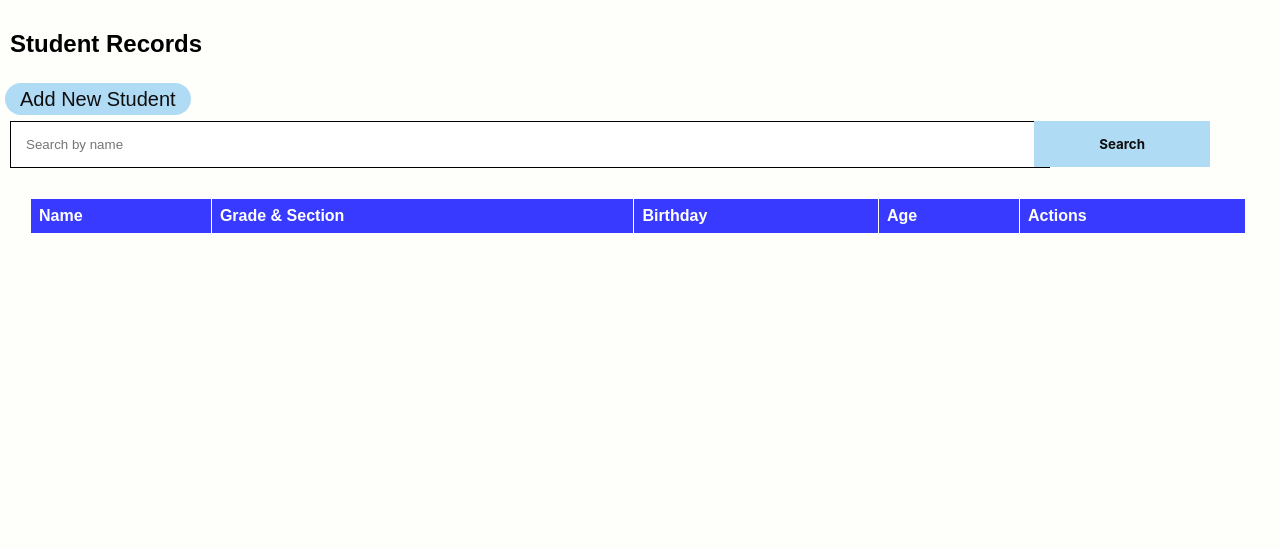
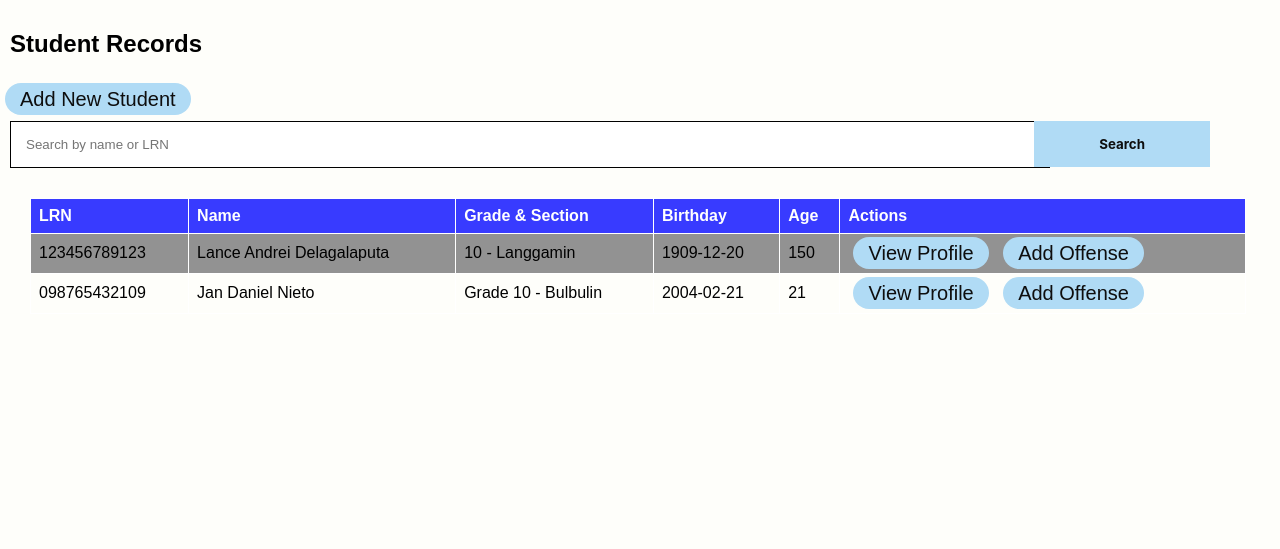
Before and after one commit to JanDanielNieto/guidancesystem, a Flask app: page /view_records in a window 1280 px wide. Shown: the part 80-629 px from the top of the page. Run offline with Flask 3, Linux system fonts and the light colour scheme; lists and menus that the app fills with data are empty.

Commit message:
added LRN field

```diff
--- a/guidance-counselor-student-management/app/models.py
+++ b/guidance-counselor-student-management/app/models.py
@@ -4,6 +4,7 @@ from werkzeug.security import generate_password_hash, check_password_hash
 
 class StudentRecord(db.Model):
     id = db.Column(db.Integer, primary_key=True)
+    lrn = db.Column(db.String(12), nullable=False, unique=True)
     name = db.Column(db.String(100), nullable=False)
     grade_section = db.Column(db.String(50), nullable=False)
     birthdate = db.Column(db.Date, nullable=False)
--- a/guidance-counselor-student-management/app/routes.py
+++ b/guidance-counselor-student-management/app/routes.py
@@ -1,5 +1,5 @@
 from flask import Blueprint, render_template, request, redirect, url_for, flash
-from app.models import db, StudentRecord, OffenseRecord, User
+from .models import db, StudentRecord, OffenseRecord, User
 from datetime import datetime
 
 main = Blueprint('main', __name__)
@@ -18,7 +18,8 @@ def manage_records():
     if search:
         records = OffenseRecord.query.join(StudentRecord).filter(
             (StudentRecord.name.ilike(f'%{search}%')) |
-            (OffenseRecord.offense_type.ilike(f'%{search}%'))
+            (OffenseRecord.offense_type.ilike(f'%{search}%')) |
+            (StudentRecord.lrn.ilike(f'%{search}%'))
         ).all()
     else:
         records = OffenseRecord.query.all()
@@ -28,7 +29,10 @@ def manage_records():
 def view_records():
     search = request.args.get('search')
     if search:
-        records = StudentRecord.query.filter(StudentRecord.name.ilike(f'%{search}%')).all()
+        records = StudentRecord.query.filter(
+            (StudentRecord.name.ilike(f'%{search}%')) |
+            (StudentRecord.lrn.ilike(f'%{search}%'))
+        ).all()
     else:
         records = StudentRecord.query.all()
     return render_template('view_records.html', records=records)
@@ -42,6 +46,7 @@ def view_profile(student_id):
 @main.route('/add_student', methods=['GET', 'POST'])
 def add_student():
     if request.method == 'POST':
+        lrn = request.form['lrn']
         name = request.form['name']
         grade_section = request.form['grade_section']
         birthdate = datetime.strptime(request.form['birthdate'], '%Y-%m-%d')
@@ -59,6 +64,7 @@ def add_student():
         contact_number = request.form['contact_number']
 
         new_record = StudentRecord(
+            lrn=lrn,
             name=name,
             grade_section=grade_section,
             birthdate=birthdate,
@@ -133,7 +139,10 @@ def add_report():
         "Gang and Group-Related Offenses"
     ]
     if query:
-        students = StudentRecord.query.filter(StudentRecord.name.ilike(f'%{query}%')).all()
+        students = StudentRecord.query.filter(
+            (StudentRecord.name.ilike(f'%{query}%')) |
+            (StudentRecord.lrn.ilike(f'%{query}%'))
+        ).all()
     if request.method == 'POST':
         student_id = request.form['student_id']
         offense_type = request.form['offense_type']
--- a/guidance-counselor-student-management/app/templates/add_new_student.html
+++ b/guidance-counselor-student-management/app/templates/add_new_student.html
@@ -7,6 +7,9 @@
 <form method="POST">
 
     <div class="form-section">
+        <label for="lrn">LRN:</label>
+        <input class="textbox-length" type="text" id="lrn" name="lrn" pattern="\d{12}" required>
+
         <label for="name">Name:</label>
         <input class="textbox-length" type="text" id="name" name="name" required>
 
--- a/guidance-counselor-student-management/app/templates/profile.html
+++ b/guidance-counselor-student-management/app/templates/profile.html
@@ -7,12 +7,15 @@
         <img src="{{ url_for('static', filename='images/profile_placeholder.png') }}" alt="Profile Picture">
     </div>
     <div class="profile-details">
+        <p><strong>LRN:</strong> {{ student.lrn }}</p>
         <p><strong>Name:</strong> {{ student.name }}</p>
         <p><strong>Grade & Section:</strong> {{ student.grade_section }}</p>
         <p><strong>Birthday:</strong> {{ student.birthdate }}</p>
         <p><strong>Address:</strong> {{ student.address_house_no }}, {{ student.address_barangay }}, {{ student.address_city }}, {{ student.address_province }}</p>
         <p><strong>Father's Name:</strong> {{ student.father_name }}</p>
         <p><strong>Mother's Name:</strong> {{ student.mother_name }}</p>
+        <p><strong>Reason:</strong> {{ student.reason }}</p>
+        <p><strong>Type of Offense:</strong> {{ student.type_of_offense }}</p>
         <p><strong>Date and Time:</strong> {{ student.date_time }}</p>
         <p><strong>Additional Info:</strong> {{ student.additional_info }}</p>
     </div>
--- a/guidance-counselor-student-management/app/templates/view_records.html
+++ b/guidance-counselor-student-management/app/templates/view_records.html
@@ -5,12 +5,13 @@
 <a href="{{ url_for('main.add_student') }}" class="capsule-button">Add New Student</a>
 
 <form method="GET" action="{{ url_for('main.view_records') }}">
-    <input class="searchbox" type="text" name="search" placeholder="Search by name" value="{{ request.args.get('search', '') }}">
+    <input class="searchbox" type="text" name="search" placeholder="Search by name or LRN" value="{{ request.args.get('search', '') }}">
     <button type="submit">Search</button>
 </form>
 
 <table>
     <tr>
+        <th>LRN</th>
         <th>Name</th>
         <th>Grade & Section</th>
         <th>Birthday</th>
@@ -19,6 +20,7 @@
     </tr>
     {% for record in records %}
     <tr>
+        <td>{{ record.lrn }}</td>
         <td>{{ record.name }}</td>
         <td>{{ record.grade_section }}</td>
         <td>{{ record.birthdate }}</td>
```
Also changed, not shown: guidance-counselor-student-management/app/__init__.py (+7 -5 lines), guidance-counselor-student-management/migrations/versions/904312ca8964_add_lrn_to_studentrecord.py (added, +28 -0 lines), guidance-counselor-student-management/instance/site.db.
